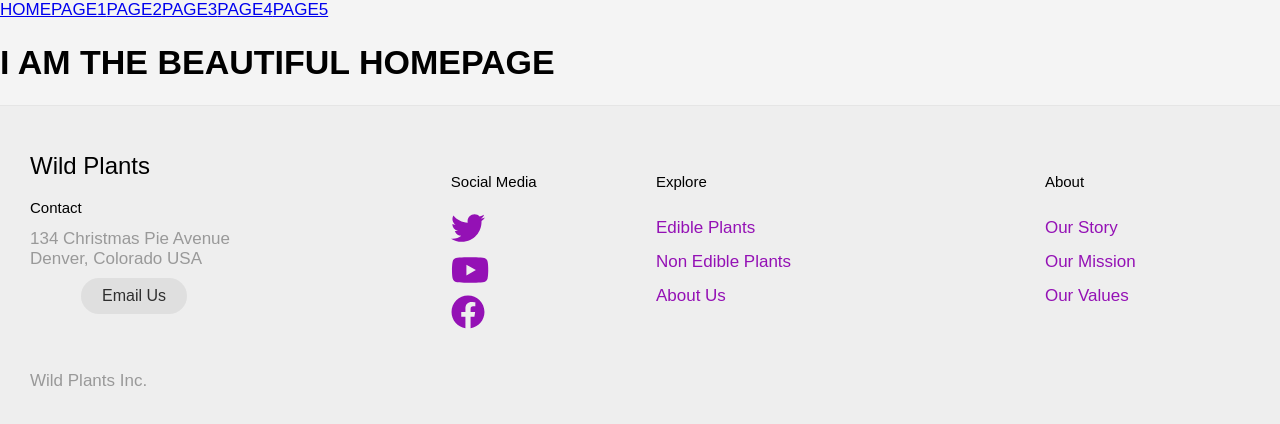
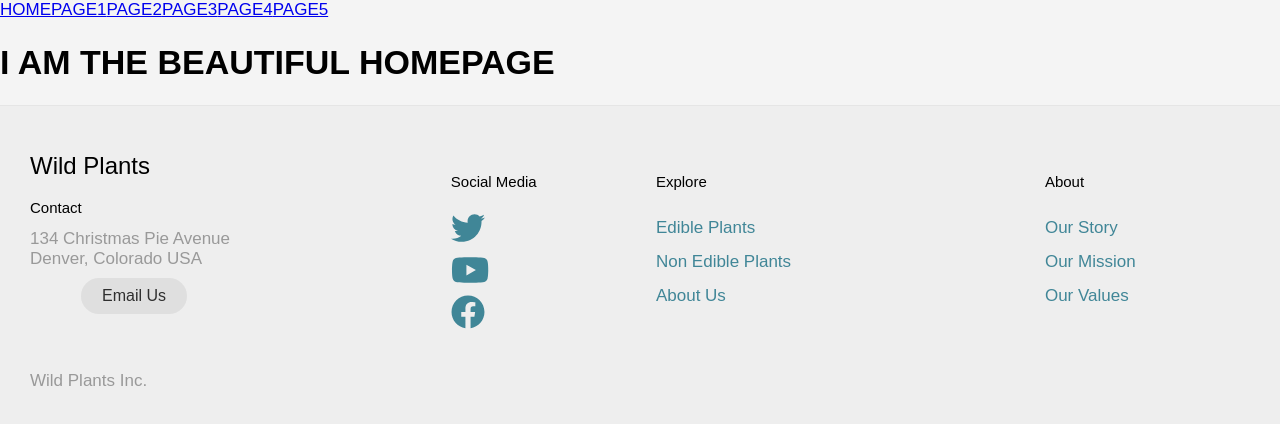
Before and after one commit to mancia08/plants, a React (Create React App) app: page / in a window 1280 px wide. Shown: the top 424 px of the page. Built offline with nearby package versions, Linux system fonts and the light colour scheme; no server answers; a web font is replaced by a local one.

Commit message:
edited footer

```diff
--- a/src/components/footer/Footer.css
+++ b/src/components/footer/Footer.css
@@ -101,7 +101,7 @@ body {
 
 .nav__ul a {
   /* color: #999; */
-  color: rgb(148, 17, 181);
+  color: #408697;
 }
 
 .nav__ul--extra {
--- a/src/components/navbar/Navbar.js
+++ b/src/components/navbar/Navbar.js
@@ -1,4 +1,5 @@
 import { Link } from "react-router-dom";
+import "./Navbar.css";
 
 const Navbar = () => (
   /* IF YOU CHANGE THE LINK TO... REMEMBER TO CHANGE IT ON APP.JS ROUTE AS WELL. */
```
Also changed, not shown: src/components/navbar/Navbar.css (added), 1 other file (tests, documents, lock files or other folders).
